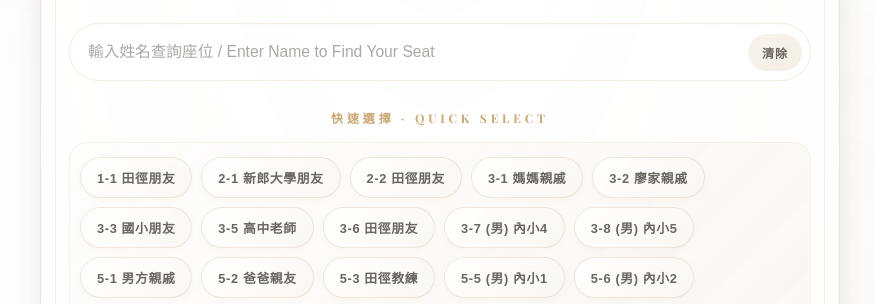
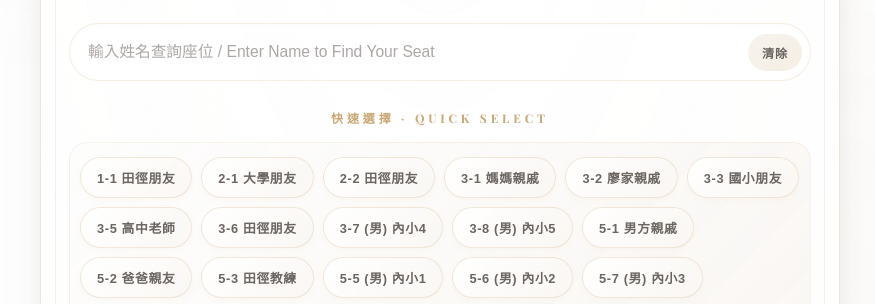
Before and after one commit to ms75197519-svg/wedding-seating-query, a plain HTML site: page index.html in a window 1280 px wide. Shown: the part 494-798 px from the top of the page, without its empty margins (200-1075 px from the left). Drawn offline with nearby package versions, Linux system fonts and the light colour scheme.

Commit message:
Adjust the university friends table entry to the updated name and guest list

```diff
--- a/index.html
+++ b/index.html
@@ -596,7 +596,7 @@
   <script>
     const guestData = [
       { tableName: "田徑朋友", tableNo: "1-1", members: ["張偉銘", "黃俊勝", "劉家源", "劉羽哲", "林家顥", "黃建綱", "周郁晏"] },
-      { tableName: "新郎大學朋友", tableNo: "2-1", members: ["陳冠諺", "宋郁均", "林芝豪", "王約���", "宋思賢", "陳冠綸", "蔡丞祐"] },
+      { tableName: "大學朋友", tableNo: "2-1", members: ["陳冠諺", "宋郁均", "林芝豪", "王約翰", "宋思賢", "陳冠綸", "蔡丞祐"] },
       { tableName: "田徑朋友", tableNo: "2-2", members: ["周李擎", "張家陞", "魏小草", "鄧培昕", "李宗育", "翁偉誠", "林庭瑋"] },
       { tableName: "媽媽親戚", tableNo: "3-1", members: ["大阿姨", "三阿姨", "四阿姨", "五阿姨"] },
       { tableName: "廖家親戚", tableNo: "3-2", members: ["親戚", "力勳", "舅媽"] },
```
